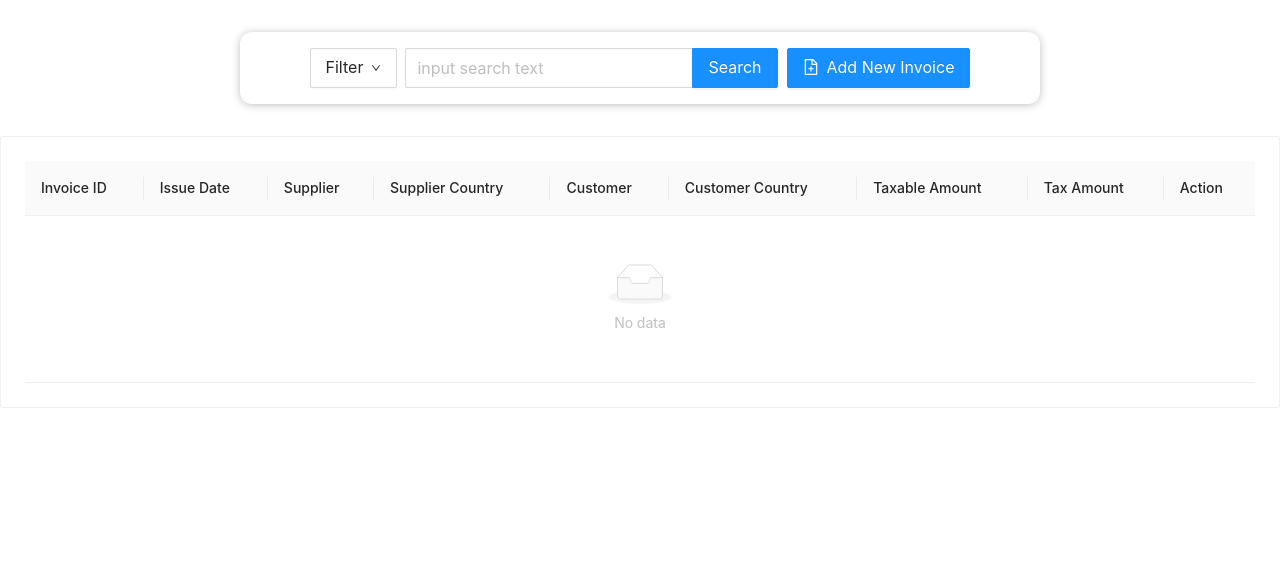
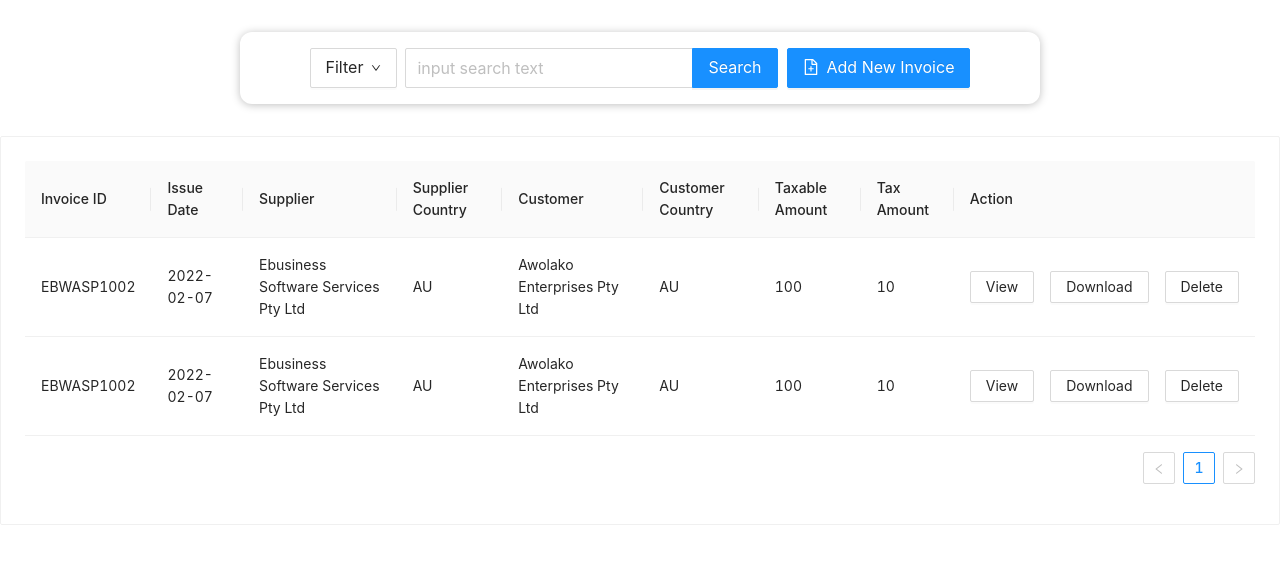
Before and after one commit to Leon-wyl/E-Invoice-Storage-Frontend, a React (Create React App) app: page /invoicepage in a window 1280 px wide. Shown: the top 564 px of the page. Built offline with nearby package versions, Linux system fonts and the light colour scheme.

Commit message:
move fake data to a mock file

```diff
--- a/src/components/InvoiceTable.js
+++ b/src/components/InvoiceTable.js
@@ -2,6 +2,7 @@
 import "antd/dist/antd.css";
 import { Table, Space, Modal, Button } from "antd";
 import { ExclamationCircleOutlined } from '@ant-design/icons';
+import fake_data from '../mock/fake_invoice_data'
 
 const { confirm } = Modal;
 
@@ -23,30 +24,7 @@
   });
 }
 
-const data = [
-  // {
-  //   key: "1",
-  //   invoiceId: "EBWASP1002",
-  //   date: "2022-02-07",
-  //   supplierName: "Ebusiness Software Services Pty Ltd",
-  //   supplierCountry: "AU",
-  //   customerName: "Awolako Enterprises Pty Ltd",
-  //   customerCountry: "AU",
-  //   taxableAmount: 100,
-  //   taxAmount: 10,
-  // },
-  // {
-  //   key: "2",
-  //   invoiceId: "EBWASP1002",
-  //   date: "2022-02-07",
-  //   supplierName: "Ebusiness Software Services Pty Ltd",
-  //   supplierCountry: "AU",
-  //   customerName: "Awolako Enterprises Pty Ltd",
-  //   customerCountry: "AU",
-  //   taxableAmount: 100,
-  //   taxAmount: 10,
-  // },
-];
+const data = fake_data;
 
 const InvoiceTable = () => {
   const columns = [
--- /dev/null
+++ b/src/mock/fake_invoice_data.js
@@ -0,0 +1,26 @@
+const fake_data = [
+  {
+    key: "1",
+    invoiceId: "EBWASP1002",
+    date: "2022-02-07",
+    supplierName: "Ebusiness Software Services Pty Ltd",
+    supplierCountry: "AU",
+    customerName: "Awolako Enterprises Pty Ltd",
+    customerCountry: "AU",
+    taxableAmount: 100,
+    taxAmount: 10,
+  },
+  {
+    key: "2",
+    invoiceId: "EBWASP1002",
+    date: "2022-02-07",
+    supplierName: "Ebusiness Software Services Pty Ltd",
+    supplierCountry: "AU",
+    customerName: "Awolako Enterprises Pty Ltd",
+    customerCountry: "AU",
+    taxableAmount: 100,
+    taxAmount: 10,
+  },
+];
+
+export default fake_data;
--- a/src/pages/Login.js
+++ b/src/pages/Login.js
@@ -19,8 +19,6 @@
 			}
 		}).catch(error => {
 			if (error.response) {
-				// The request was made and the server responded with a status code
-				// that falls out of the range of 2xx
 				Modal.error({
 					title: "Register Error",
 					content: error.response.data
```
